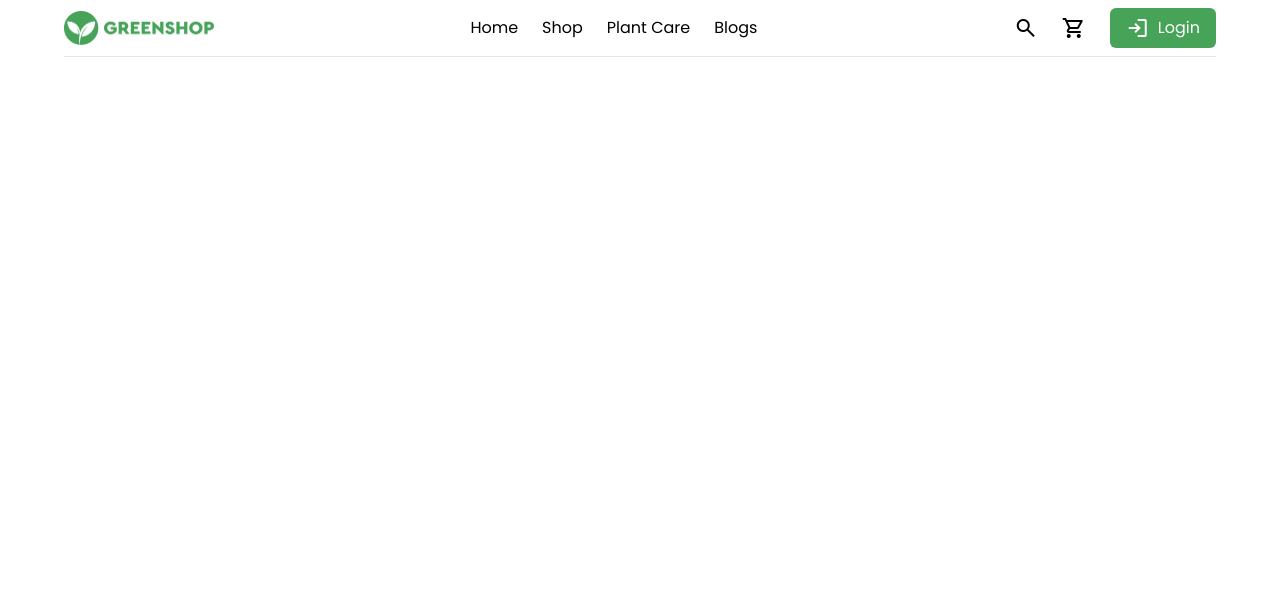
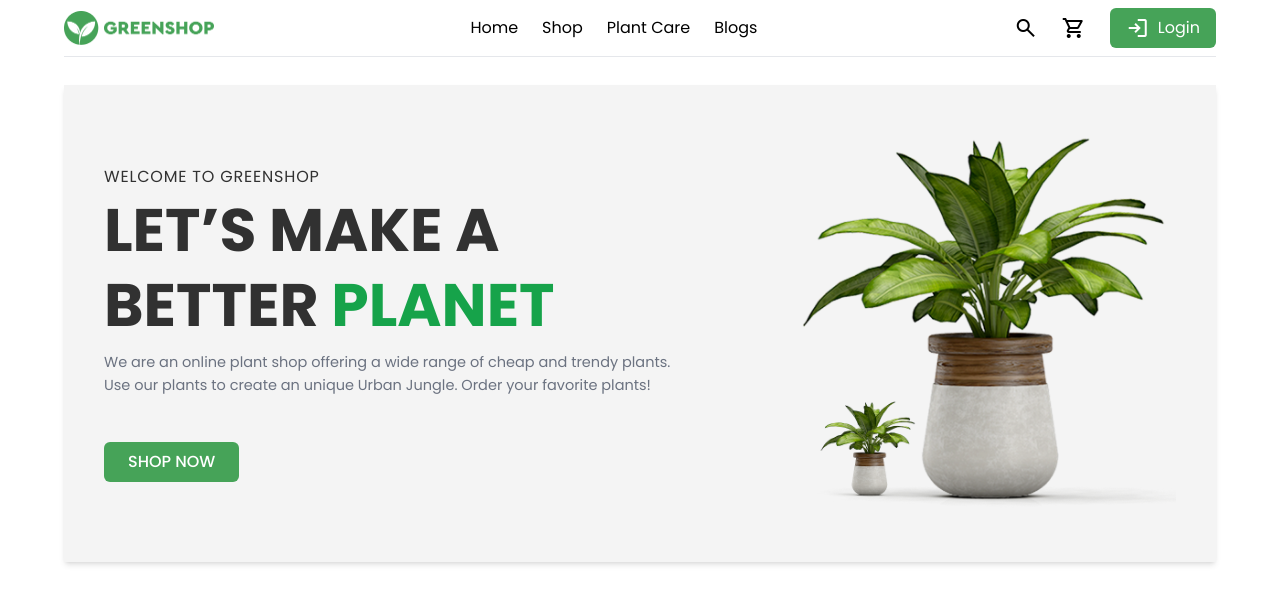
Before and after one commit to nzwanbla/belajar_tailwind, a website: page index.html in a window 1280 px wide. Drawn offline with nearby package versions, Linux system fonts and the light colour scheme.

Commit message:
⚡️ update

```diff
--- a/index.html
+++ b/index.html
@@ -49,8 +49,25 @@
                 Login
             </button>
         </div>
+    </header>
 
-    </header>
+    <section class="py-7">
+        <div class="flex justify-between items-center bg-[#f4f4f4] p-10 shadow-md">
+            <div class="max-w-xl">
+            <p class="text-black/80 uppercase tracking-wider">Welcome to Greenshop</p>
+            <h1 class="text-6xl font-bold leading-tight mt-1">
+                <span class="text-black/80">LET’S MAKE A</span> <br>
+                <span class="text-black/80">BETTER </span><span class="text-green-600">PLANET</span>
+            </h1>
+            <p class="mt-2 text-gray-500 text-[14.5px] leading-relaxed max-w-[620px]">We are an online plant shop offering a wide range of cheap and trendy plants. Use our plants to create an unique Urban Jungle. Order your favorite plants!</p>
+            <button class="mt-11 bg-accent text-white px-6 py-2 rounded-md font-medium hover:bg-green-700 transition">SHOP NOW</button>
+            </div>
+
+            <div class="flex gap-6 items-end">
+                <img src="./image/plant.png" alt="Plant" class="w-96 h-auto">
+            </div>
+        </div>
+    </section>
 
 </body>
 
```
Also changed, not shown: image/plant.png (added), style/output.css.
